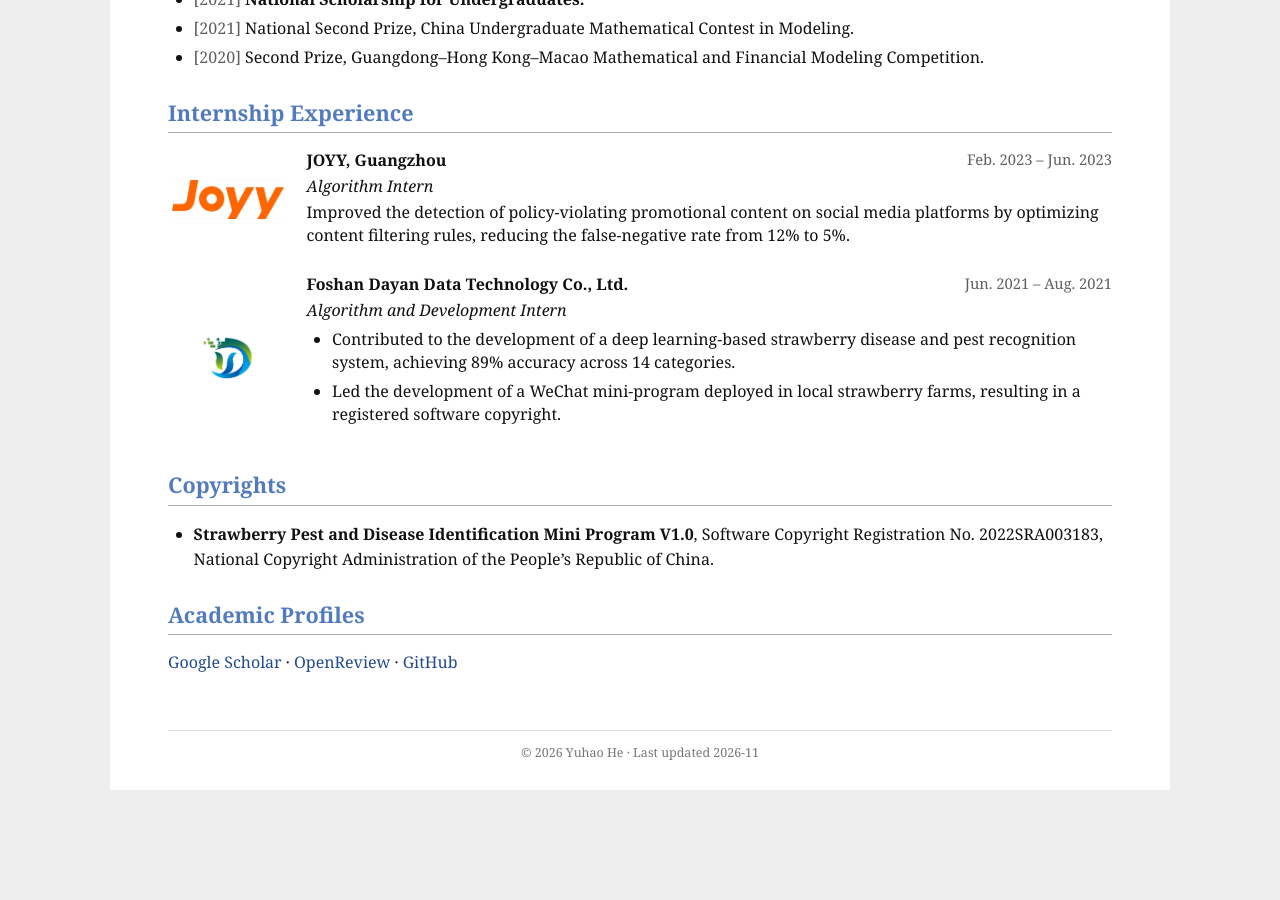
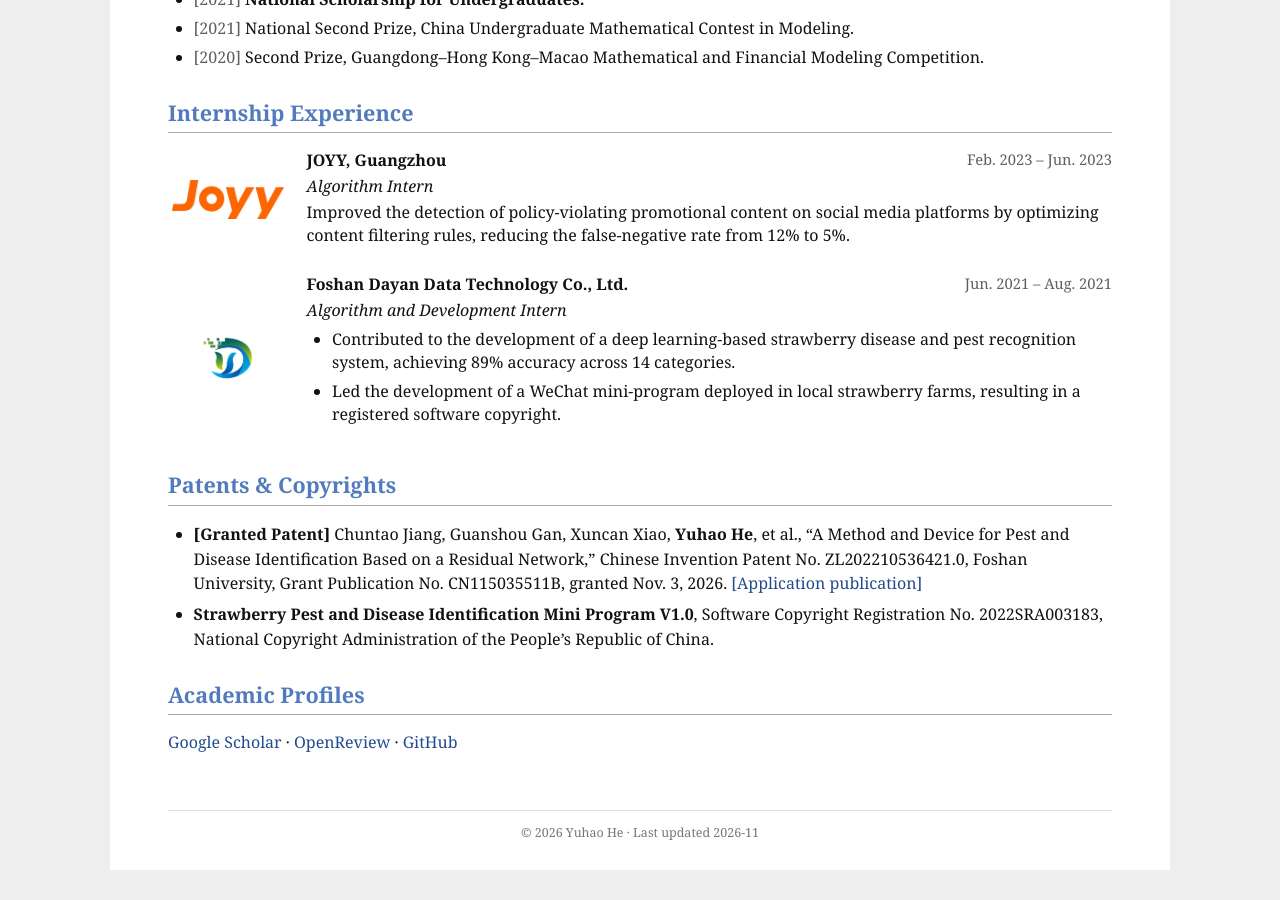
Before and after one commit to Anson-He/Anson-He.github.io, a Jekyll site: the page built from _pages/cv.md, in a window 1280 px wide and 900 px high, scrolled down 1199 px. Built offline with Jekyll 4.4.1, drawn with Linux system fonts in a browser that asks for light colours; before the commit the page ends 2019 px from its top, so only the background shows below that.

Commit message:
Update invention patent to granted status based on issued certificate

```diff
--- a/_pages/cv.md
+++ b/_pages/cv.md
@@ -89,9 +89,10 @@ Macau University of Science and Technology · Macau, China<br>
   </div>
 </div>
 
-## Copyrights
+## Patents & Copyrights
 
 <ul class="copyright-list">
+  <li><strong>[Granted Patent]</strong> Chuntao Jiang, Guanshou Gan, Xuncan Xiao, <strong>Yuhao He</strong>, et al., “A Method and Device for Pest and Disease Identification Based on a Residual Network,” Chinese Invention Patent No. ZL202210536421.0, Foshan University, Grant Publication No. CN115035511B, granted Nov. 3, 2026. <a href="https://patents.google.com/patent/CN115035511A/zh">[Application publication]</a></li>
   <li><strong>Strawberry Pest and Disease Identification Mini Program V1.0</strong>, Software Copyright Registration No. 2022SRA003183, National Copyright Administration of the People’s Republic of China.</li>
 </ul>
 
```
Also changed, not shown: _pages/about.md (+1 -1 lines).
